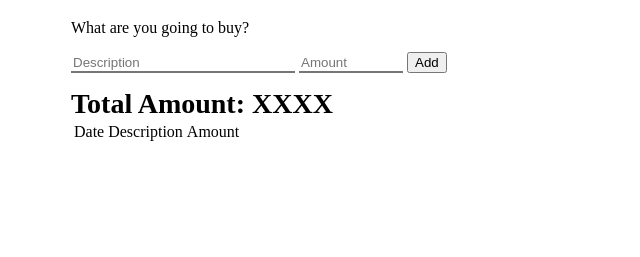
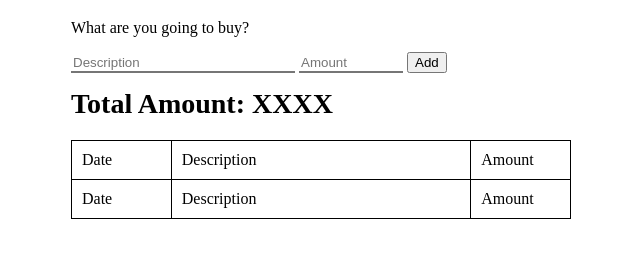
Before and after one commit to Sozai83/Project3_NoteTakingApp, a plain HTML site: page index.html in a window 1280 px wide. Shown: the part 61-318 px from the top of the page, without its empty margins (319-959 px from the left). Drawn offline with Linux system fonts and the light colour scheme.

Commit message:
added stylings

```diff
--- a/index.html
+++ b/index.html
@@ -18,13 +18,17 @@
             <table>
                 <thead>
                     <tr>
-                        <td>Date</td>
-                        <td>Description</td>
-                        <td>Amount</td>
+                        <td class="date">Date</td>
+                        <td class="description">Description</td>
+                        <td class="amount">Amount</td>
                     </tr>
                 </thead>
                 <tbody>
-
+                    <tr>
+                        <td class="date">Date</td>
+                        <td class="description">Description</td>
+                        <td class="amount">Amount</td>
+                    </tr>
                 </tbody>
             </table>
         </div>
--- a/style.css
+++ b/style.css
@@ -23,12 +23,33 @@ input#item_amount{
 #total{
     font-size: 28px;
     font-weight: 700;
+    margin-bottom: 20px;
+}
+
+table{
+    width: 500px;
+}
+
+table, th, td {
+    border: 1px solid black;
+    border-collapse: collapse;
 }
 
 td{
-
+    padding: 10px;
 }
 
+td.date{
+    width:20%;
+}
+
+td.description{
+    width:60%;
+}
+
+td.amount{
+    width: 20%;
+}
 .delete:hover{
     color:blue;
 }
```
